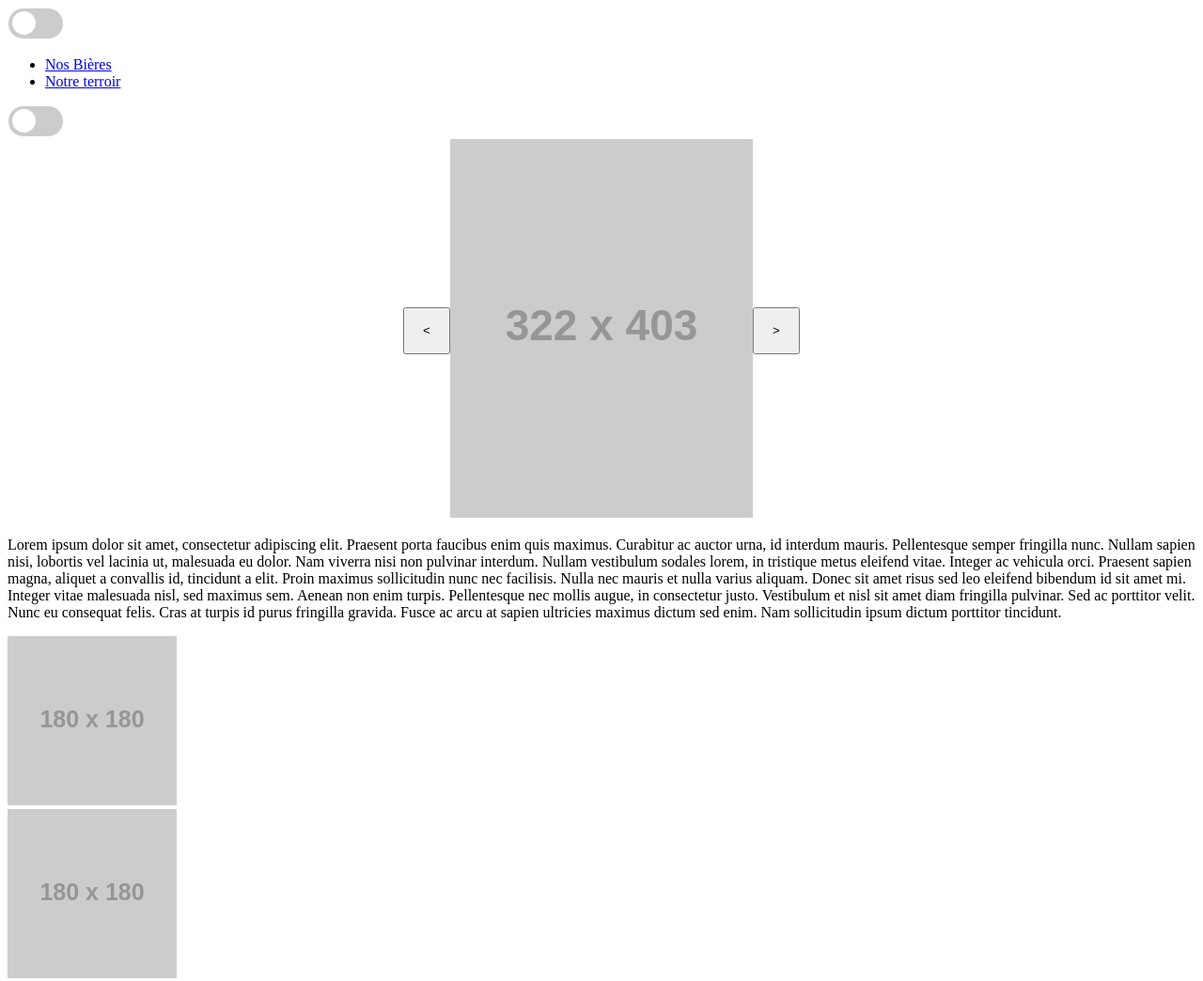
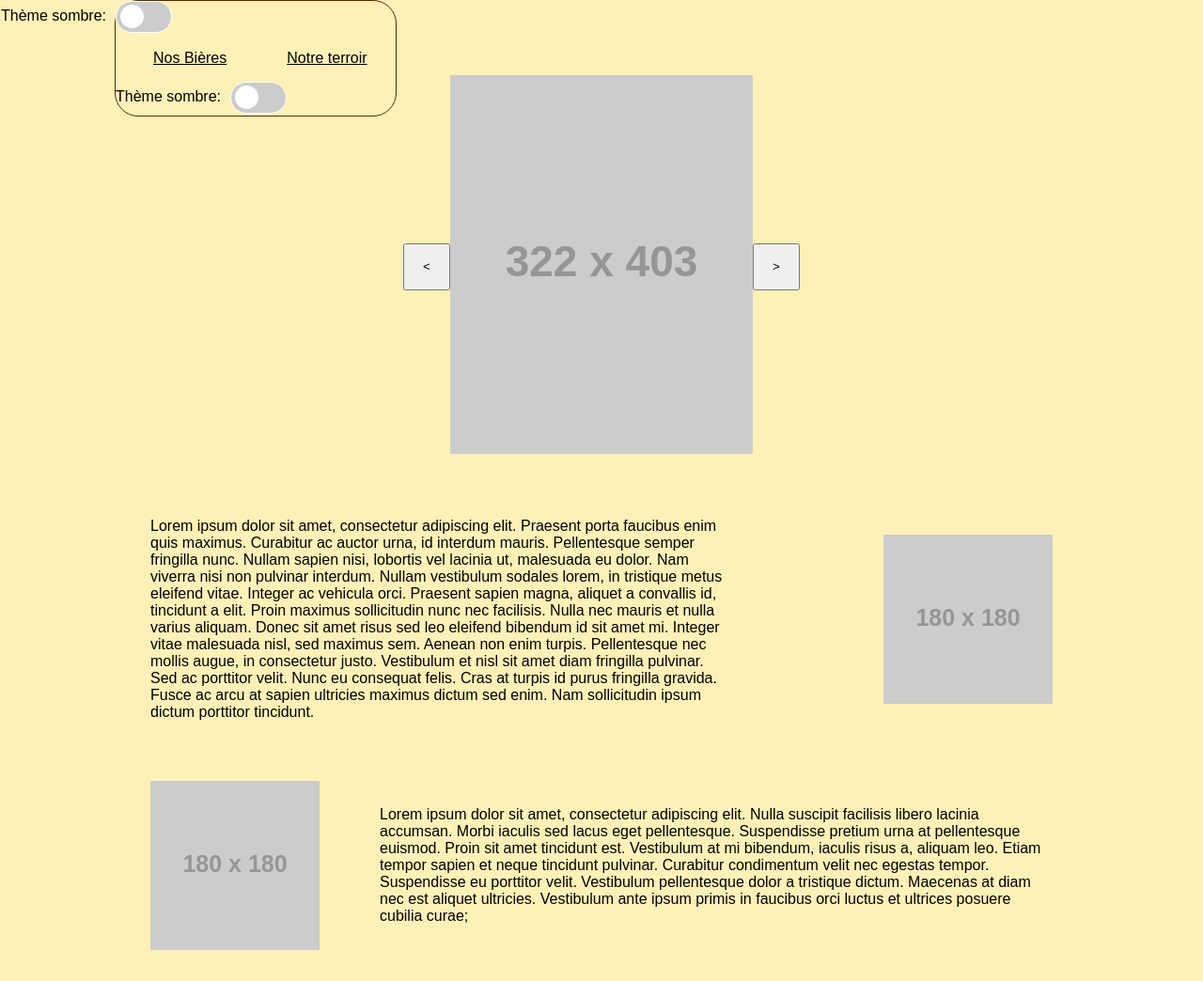
Before and after one commit to Roicobraz/Maltstorm, a plain HTML site: page index.html in a window 1280 px wide. Shown: the top 1044 px of the page at 94% size. After the commit the page ends 1011 px from the top, so only its background shows below. Drawn offline with Linux system fonts and the light colour scheme; placeholder pictures from the web are drawn by us.

Commit message:
fix merge

```diff
--- a/css/style.css
+++ b/css/style.css
@@ -4,17 +4,6 @@
 @import url("variable.css");
 @import url("carousel.css");
 @import url("switcher.css");
-<<<<<<< HEAD
 @import url("header.css");
 @import url("content.css");
 @import url("beers-info.css");
-=======
-@import url("beers-info.css");
-
-body {
-    font-family: Arial, Helvetica, sans-serif;
-    margin: 0;
-    padding: 0;
-    background-color: var(--creme);
-}
->>>>>>> main
--- a/js/script.js
+++ b/js/script.js
@@ -1,5 +1 @@
-<<<<<<< HEAD
 const BEERS = ["Pale Ale", "Triple", "Saison", "stout", "IPA", "Blonde"];
-=======
-const BEERS = ["stout", "IPA", "Blonde"];
->>>>>>> main
```
